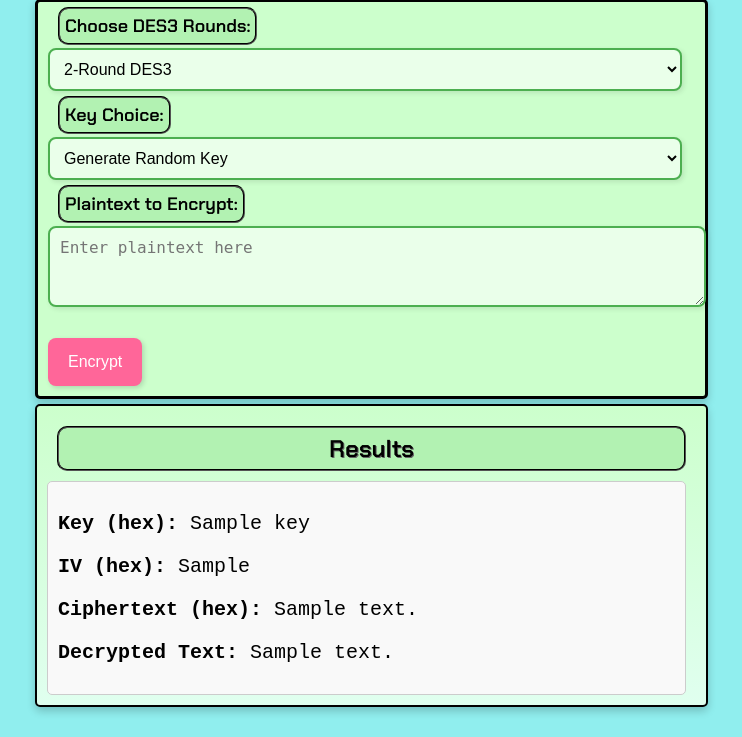
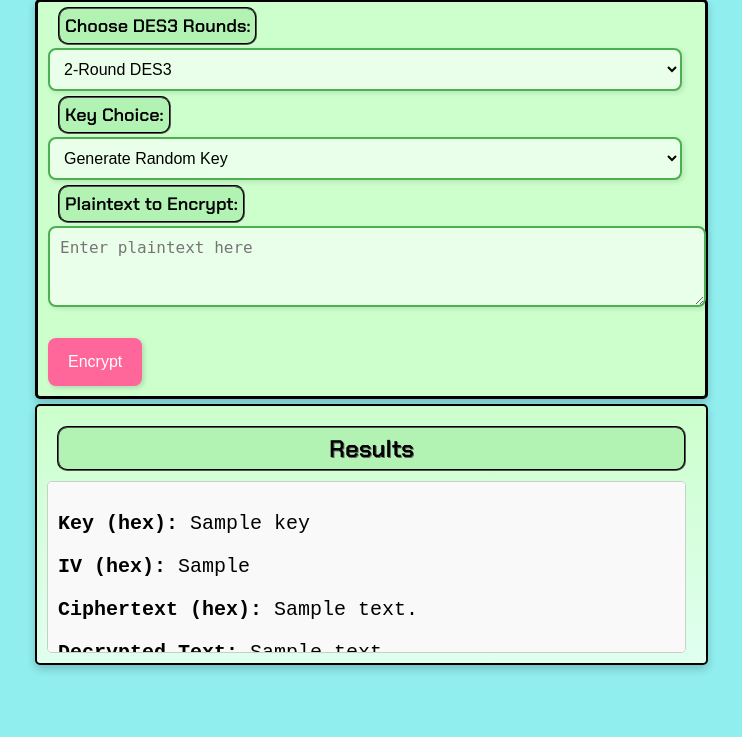
Before and after one commit to Winter-Shade/CrystalsKyber, a Flask app: template templates/des3.html in a window 1280 px wide. Shown: the part 158-895 px from the top of the page, without its empty margins (270-1012 px from the left). After the commit the page ends 830 px from the top, so only its background shows below. Run offline with Flask 3, Linux system fonts and the light colour scheme; the template is opened without the code that fills it: most values are stand-ins (such as "Sample title", 1, 10 or a date in 2020); parts of the project's set-up code (start-up, migrations or seed data) failed here and were passed over.

Commit message:
Update des_styles.css

```diff
--- a/static/styles/des_styles.css
+++ b/static/styles/des_styles.css
@@ -21,7 +21,7 @@ body {
 
   .scrollable-box {
     width: 95%;
-    max-height: 500px; /* Adjust height as needed */
+    max-height: 150px; /* Adjust height as needed */
     overflow-y: scroll;
     border: 1px solid #ddd;
     padding: 10px;
@@ -219,7 +219,7 @@ button.gumroad:hover {
   }*/
 
   .scrollable-box {
-    max-height: 250px;
+    max-height: 150px;
     overflow-y: auto;
     border: 1px solid #ccc;
     padding: 10px;
```
